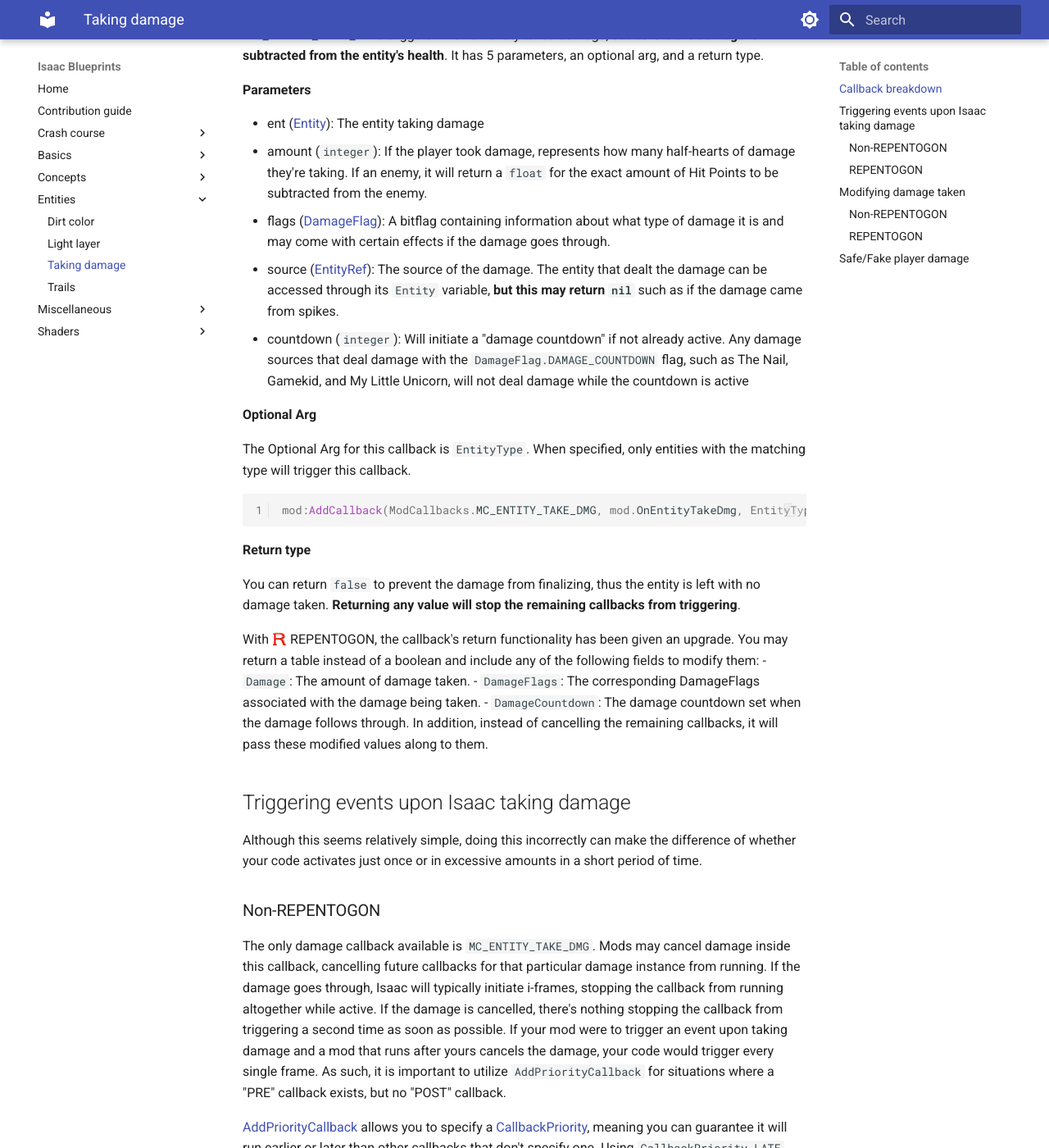
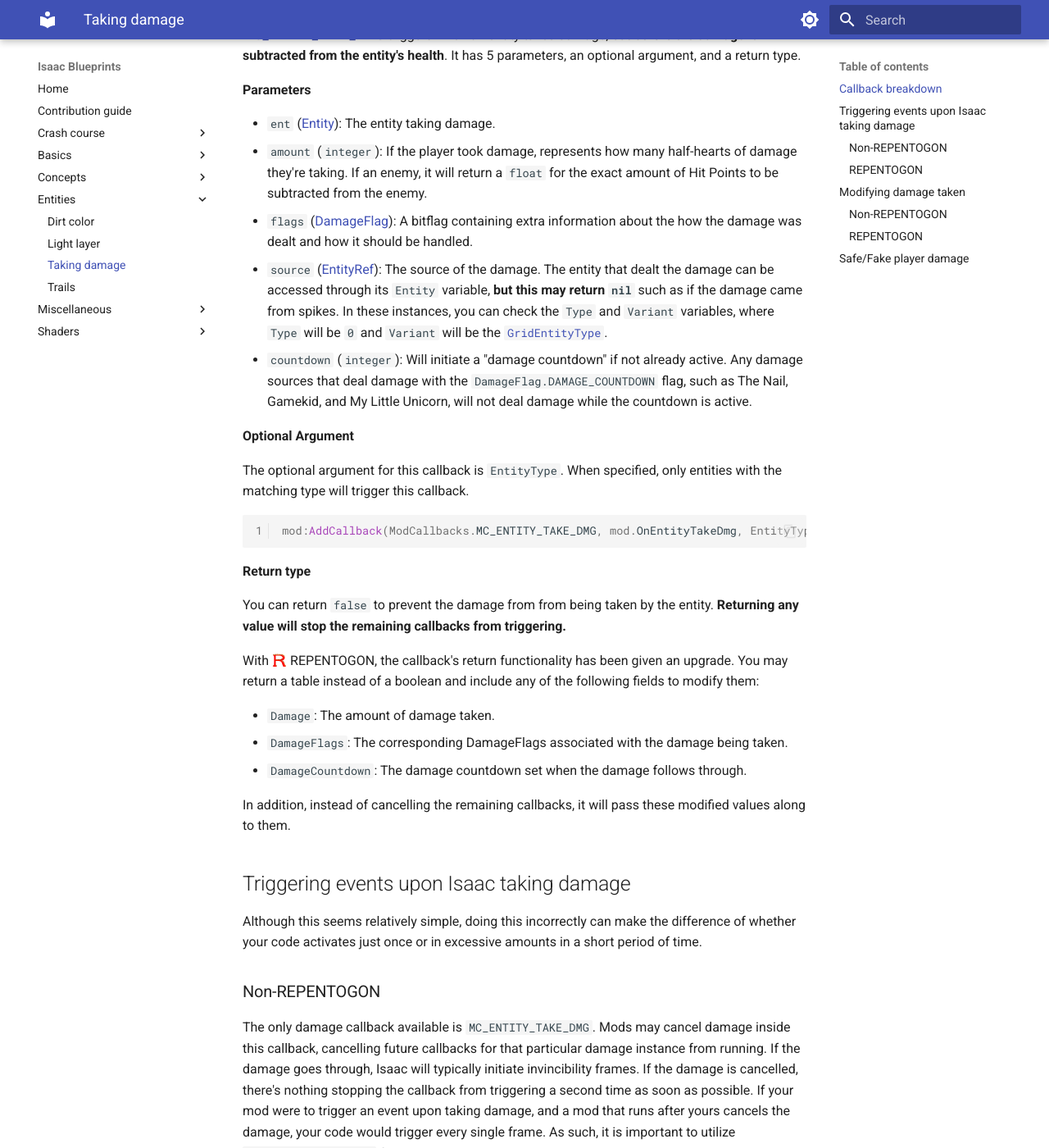
Before and after one commit to catinsurance/IsaacBlueprints, an MkDocs documentation site: the page built from docs/tutorials/entities/taking_damage.md, in a window 1280 px wide and 1400 px high, scrolled down 332 px. Shown: the whole window at 82% size. Built offline with MkDocs 1.6.1 and Material for MkDocs 9.7.7, drawn with Linux system fonts in a browser that asks for light colours; comment, search, counter and statistics services are not loaded; some of the changed text lies outside the part shown.

Commit message:
Taking damage revisions

````diff
--- a/docs/tutorials/entities/taking_damage.md
+++ b/docs/tutorials/entities/taking_damage.md
@@ -10,22 +10,22 @@
     - Lua
 ---
 
-The `MC_ENTITY_TAKE_DMG` callback has a number of useful applications for scenarios involving taking damage, namely as the player, so long as it is done correctly.
+The `MC_ENTITY_TAKE_DMG` callback has a number of useful applications for scenarios involving taking damage, namely as the player.
 
 ## Callback breakdown
-[MC_ENTITY_TAKE_DMG](https://wofsauge.github.io/IsaacDocs/rep/enums/ModCallbacks.html#mc_entity_take_dmg) triggers when an entity takes damage, but **before the damage is subtracted from the entity's health**. It has 5 parameters, an optional arg, and a return type.
+[MC_ENTITY_TAKE_DMG](https://wofsauge.github.io/IsaacDocs/rep/enums/ModCallbacks.html#mc_entity_take_dmg) triggers when an entity takes damage, but **before the damage is subtracted from the entity's health**. It has 5 parameters, an optional argument, and a return type.
 
 __Parameters__
 
-- ent ([Entity](https://wofsauge.github.io/IsaacDocs/rep/Entity.html)): The entity taking damage
-- amount (`integer`): If the player took damage, represents how many half-hearts of damage they're taking. If an enemy, it will return a `float` for the exact amount of Hit Points to be subtracted from the enemy.
-- flags ([DamageFlag](https://wofsauge.github.io/IsaacDocs/rep/enums/DamageFlag.html)): A bitflag containing information about what type of damage it is and may come with certain effects if the damage goes through.
-- source ([EntityRef](https://wofsauge.github.io/IsaacDocs/rep/EntityRef.html)): The source of the damage. The entity that dealt the damage can be accessed through its `Entity` variable, **but this may return `nil`** such as if the damage came from spikes.
-- countdown (`integer`): Will initiate a "damage countdown" if not already active. Any damage sources that deal damage with the `DamageFlag.DAMAGE_COUNTDOWN` flag, such as The Nail, Gamekid, and My Little Unicorn, will not deal damage while the countdown is active
+- `ent` ([Entity](https://wofsauge.github.io/IsaacDocs/rep/Entity.html)): The entity taking damage.
+- `amount` (`integer`): If the player took damage, represents how many half-hearts of damage they're taking. If an enemy, it will return a `float` for the exact amount of Hit Points to be subtracted from the enemy.
+- `flags` ([DamageFlag](https://wofsauge.github.io/IsaacDocs/rep/enums/DamageFlag.html)): A bitflag containing extra information about the how the damage was dealt and how it should be handled.
+- `source` ([EntityRef](https://wofsauge.github.io/IsaacDocs/rep/EntityRef.html)): The source of the damage. The entity that dealt the damage can be accessed through its `Entity` variable, **but this may return `nil`** such as if the damage came from spikes. In these instances, you can check the `Type` and `Variant` variables, where `Type` will be `0` and `Variant` will be the [`GridEntityType`](https://wofsauge.github.io/IsaacDocs/rep/enums/GridEntityType.html).
+- `countdown` (`integer`): Will initiate a "damage countdown" if not already active. Any damage sources that deal damage with the `DamageFlag.DAMAGE_COUNTDOWN` flag, such as The Nail, Gamekid, and My Little Unicorn, will not deal damage while the countdown is active.
 
-__Optional Arg__
+__Optional Argument__
 
-The Optional Arg for this callback is `EntityType`. When specified, only entities with the matching type will trigger this callback.
+The optional argument for this callback is `EntityType`. When specified, only entities with the matching type will trigger this callback.
 
 ```Lua
 mod:AddCallback(ModCallbacks.MC_ENTITY_TAKE_DMG, mod.OnEntityTakeDmg, EntityType.ENTITY_PLAYER) --Only the player taking damage will trigger this callback
@@ -33,19 +33,21 @@
 
 __Return type__
 
-You can return `false` to prevent the damage from finalizing, thus the entity is left with no damage taken. **Returning any value will stop the remaining callbacks from triggering**.
+You can return `false` to prevent the damage from from being taken by the entity. **Returning any value will stop the remaining callbacks from triggering.**
 
 With :modding-repentogon: REPENTOGON, the callback's return functionality has been given an upgrade. You may return a table instead of a boolean and include any of the following fields to modify them:
+
 - `Damage`: The amount of damage taken.
 - `DamageFlags`: The corresponding DamageFlags associated with the damage being taken.
 - `DamageCountdown`: The damage countdown set when the damage follows through.
+
 In addition, instead of cancelling the remaining callbacks, it will pass these modified values along to them.
 
 ## Triggering events upon Isaac taking damage
 Although this seems relatively simple, doing this incorrectly can make the difference of whether your code activates just once or in excessive amounts in a short period of time.
 
 ### Non-REPENTOGON
-The only damage callback available is `MC_ENTITY_TAKE_DMG`. Mods may cancel damage inside this callback, cancelling future callbacks for that particular damage instance from running. If the damage goes through, Isaac will typically initiate i-frames, stopping the callback from running altogether while active. If the damage is cancelled, there's nothing stopping the callback from triggering a second time as soon as possible. If your mod were to trigger an event upon taking damage and a mod that runs after yours cancels the damage, your code would trigger every single frame. As such, it is important to utilize `AddPriorityCallback` for situations where a "PRE" callback exists, but no "POST" callback.
+The only damage callback available is `MC_ENTITY_TAKE_DMG`. Mods may cancel damage inside this callback, cancelling future callbacks for that particular damage instance from running. If the damage goes through, Isaac will typically initiate invincibility frames. If the damage is cancelled, there's nothing stopping the callback from triggering a second time as soon as possible. If your mod were to trigger an event upon taking damage, and a mod that runs after yours cancels the damage, your code would trigger every single frame. As such, it is important to utilize `AddPriorityCallback` for situations where no "POST" callback exists.
 
 [AddPriorityCallback](https://wofsauge.github.io/IsaacDocs/rep/ModReference.html#addprioritycallback) allows you to specify a [CallbackPriority](https://wofsauge.github.io/IsaacDocs/rep/enums/CallbackPriority.html), meaning you can guarantee it will run earlier or later than other callbacks that don't specify one. Using `CallbackPriority.LATE` means it will run after most other callbacks, thus can safely be used to trigger events upon taking damage.
 
@@ -57,28 +59,24 @@
 REPENTOGON adds `MC_POST_ENTITY_TAKE_DMG`, which has no return types but will only trigger after the damage has gone through fully, skipping the need for AddPriorityCallback.
 
 ## Modifying damage taken
-It's common to want to modify attributes of any damage being taken to enemies or players. Thankfully, it's a relatively straightforward process.
+It's common to want to modify the flags of any damage being taken to enemies or players. This process is relatively straightfoward.
 
 ### Non-REPENTOGON
-The only way to change information about the damage being dealt is to cancel it and deal damage a second time with [Entity:TakeDamage](https://wofsauge.github.io/IsaacDocs/rep/Entity.html#takedamage). Dealing damage inside a callback that deals damage would result in an infinite loop, so it's important to set boolean switches to prevent this.
+The only way to change information about the damage being dealt is to cancel it and deal damage a second time with [Entity:TakeDamage](https://wofsauge.github.io/IsaacDocs/rep/Entity.html#takedamage). Note that dealing damage within `MC_ENTITY_TAKE_DMG` the callback would typically result in an infinite loop. To avoid this, you can add the `DAMAGE_CLONES` damage flag in the `TakeDamage` function and then check for it. This DamageFlag is specifically used for avoiding infinite loops.
 
 ```Lua
 function mod:OnEntityTakeDmg(ent, amount, flags, source, countdown)
-	local data = ent:GetData()
-	--Setting a check ahead of time so that we know this won't trigger a second time
-	if ent:ToPlayer() and not data.Dealt1PlayerDamage then
-		--Set our boolean to true
-		data.Dealt1PlayerDamage = true
-		--Triggers MC_ENTITY_TAKE_DMG again with the same parameters, but reducing all damage taken to 1, like The Wafer
-		player:TakeDamage(1, flags, source, countdown)
-		--Setting it back to false so this code can trigger again in the future
-		data.Dealt1PlayerDamage = false
+	--Check for if the flag exists with the bitwise and operator.
+	if ent:ToPlayer() and flags & DamageFlag.DAMAGE_CLONES == 0 then
+		--Triggers MC_ENTITY_TAKE_DMG again with the same parameters, but reducing all damage taken to 1, like The Wafer.
+		--Make sure to add the DAMAGE_CLONES flag to the bitfield of flags.
+		player:TakeDamage(1, flags | DamageFlag.DAMAGE_CLONES, source, countdown)
 		--Cancel the original damage, otherwise we'd be stacking damage taken!
 		return false
 	end
 end
 
-mod:AdCallback(ModCallbacks.MC_ENTITY_TAKE_DMG, mod.OnEntityTakeDmg, EntityType.ENTITY_PLAYER)
+mod:AddCallback(ModCallbacks.MC_ENTITY_TAKE_DMG, mod.OnEntityTakeDmg, EntityType.ENTITY_PLAYER)
 ```
 
 ### REPENTOGON
@@ -93,16 +91,14 @@
 	end
 end
 
-mod:AdCallback(ModCallbacks.MC_ENTITY_TAKE_DMG, mod.OnEntityTakeDmg)
+mod:AddCallback(ModCallbacks.MC_ENTITY_TAKE_DMG, mod.OnEntityTakeDmg)
 ```
 
 ## Safe/Fake player damage
-It's critical game knowledge to know what sources of damage can punish you, such as lowering your devil deal chance, and what won't. It's even more crucial that modders keep these sources in mind as to correctly handle player damage for any intended purposes.
+Certain DamageFlags will prevent the player from losing devil or angel deal chance. The game uses this for things such as the curse room door. Detecting these sources can be seen within the `flags` parameter. You can also modify the damage taken to use these flags yourself.
 
-How to detect these sources can be seen in the `flags` parameter containing bitflags using the `DamageFlag` enumeration. You can also modify the damage taken to use these flags yourself.
-
-- `DamageFlag.DAMAGE_NO_PENALTIES` will prevent any penalties to the player, such as lowering devil deal chance or resetting Perfection progress. This and `DamageFlag.DAMAGE_RED_HEARTS` will NOT trigger rerolls on [Tainted Eden](https://bindingofisaacrebirth.wiki.gg/wiki/Tainted_Eden).
-- `DamageFlag.DAMAGE_FAKE` will not decrease Isaac's health, but can still trigger on-damage effects with the amount of damage that would've been taken (i.e. taking damage with an amount of 1 but with this flag active means Isaac will take 1 point of damage without any health reduction).
+- `DamageFlag.DAMAGE_NO_PENALTIES` will prevent any penalties to the player, such as lowering devil deal chance or resetting Perfection progress. This and `DamageFlag.DAMAGE_RED_HEARTS` will prevent rerolls from being trigered on [Tainted Eden](https://bindingofisaacrebirth.wiki.gg/wiki/Tainted_Eden).
+- `DamageFlag.DAMAGE_FAKE` will not decrease Isaac's health, but can still trigger on-damage effects with the amount of damage that would've been taken. This is used by Dull Razor.
 
 You can check, add, and remove bitflags using bitwise operations. You don't have to learn the exact details of how they work in order to utilize them, just remember what they do. The order in which they're positioned matters!
 ```Lua
````
Also changed, not shown: other parts of docs/tutorials/entities/taking_damage.md (+3 -4 lines).
